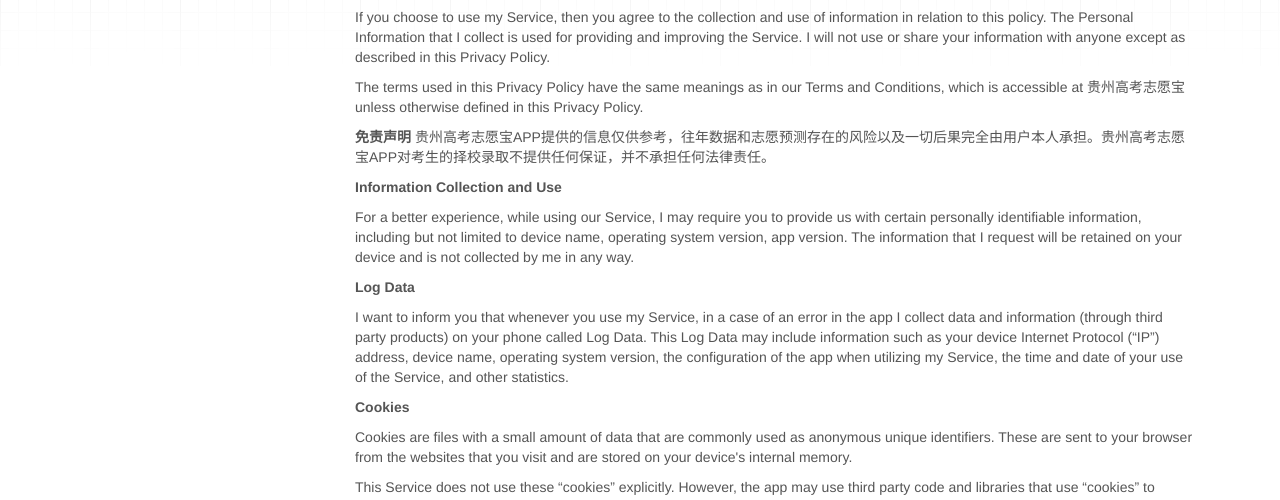
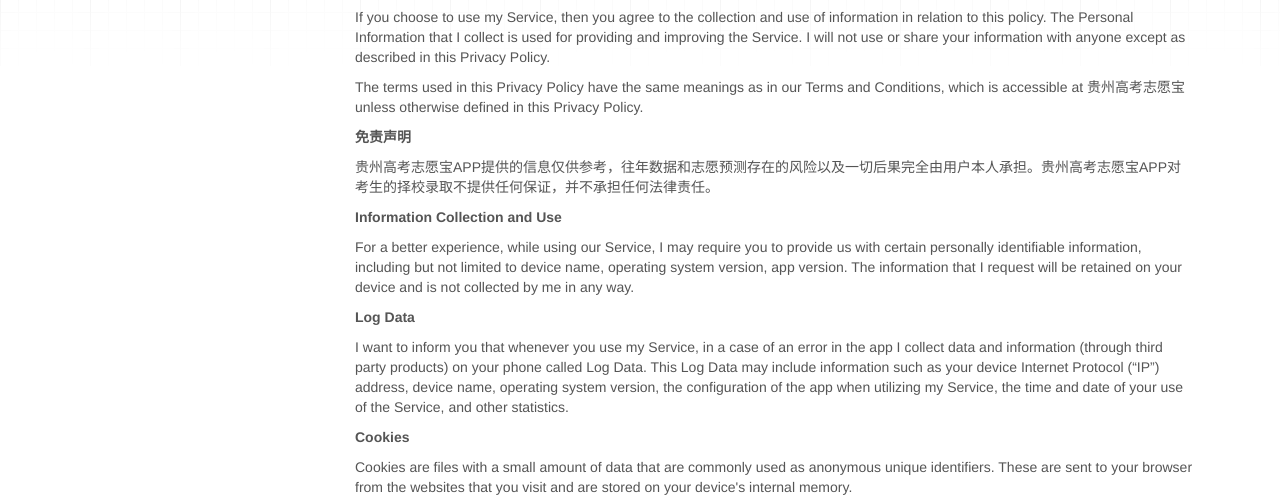
Before and after one commit to banghuazhao/Gaokao-Website, a plain HTML site: page privacy/index.html in a window 1280 px wide. Shown: the part 240-740 px from the top of the page. Drawn offline with nearby package versions, Linux system fonts and the light colour scheme.

Commit message:
contruction

```diff
--- a/privacy/index.html
+++ b/privacy/index.html
@@ -94,8 +94,8 @@
 <p>This page is used to inform visitors regarding my policies with the collection, use, and disclosure of Personal Information if anyone decided to use my Service.</p>
 <p>If you choose to use my Service, then you agree to the collection and use of information in relation to this policy. The Personal Information that I collect is used for providing and improving the Service. I will not use or share your information with anyone except as described in this Privacy Policy.</p>
 <p>The terms used in this Privacy Policy have the same meanings as in our Terms and Conditions, which is accessible at 贵州高考志愿宝 unless otherwise defined in this Privacy Policy.</p>
-<p><strong>免责声明</strong>
-贵州高考志愿宝APP提供的信息仅供参考，往年数据和志愿预测存在的风险以及一切后果完全由用户本人承担。贵州高考志愿宝APP对考生的择校录取不提供任何保证，并不承担任何法律责任。</p>
+<p><strong>免责声明</strong></p>
+<p>贵州高考志愿宝APP提供的信息仅供参考，往年数据和志愿预测存在的风险以及一切后果完全由用户本人承担。贵州高考志愿宝APP对考生的择校录取不提供任何保证，并不承担任何法律责任。</p>
 <p><strong>Information Collection and Use</strong></p>
 <p>For a better experience, while using our Service, I may require you to provide us with certain personally identifiable information, including but not limited to device name, operating system version, app version. The information that I request will be retained on your device and is not collected by me in any way.</p>
 <p><strong>Log Data</strong></p>
```
Also changed, not shown: index.html (+1 -1 lines), 1 other file.
